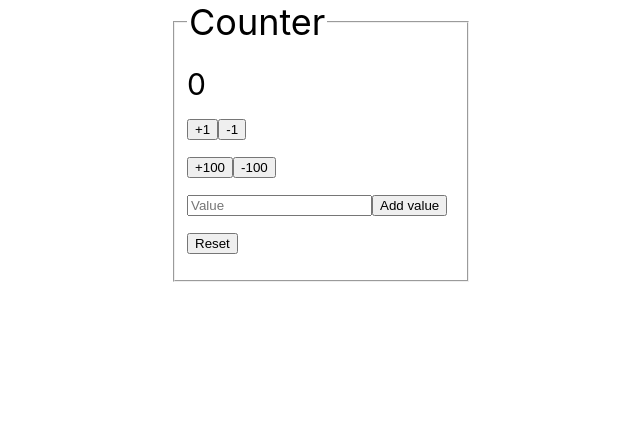
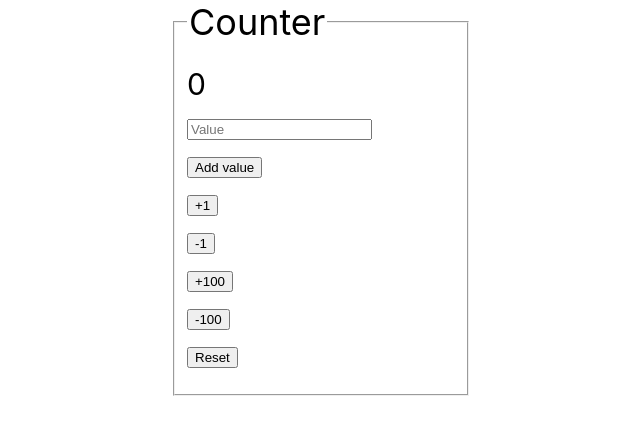
Before and after one commit to ArtemMachulenko/counter, a React (Create React App) app: page / in a window 1280 px wide. Shown: the top 434 px of the page, without its empty margins (319-959 px from the left). Built offline with nearby package versions, Linux system fonts and the light colour scheme.

Commit message:
-completed counter

```diff
--- a/src/components/counter-button/CounterButton.js
+++ b/src/components/counter-button/CounterButton.js
@@ -2,9 +2,18 @@ import React from 'react';
 import './CounterButton.scss';
 
 export  const CounterButton = (props) => {
-    const {title='Not title', onButtonClick=null, id='Not id'} = props;
+    const {onButtonClick=null, children} = props;
 
     return (
-        <button id={id} onClick={onButtonClick}>{title}</button>
+        <button onClick={onButtonClick}>{children}</button>
     )
 }
+
+
+// export  const CounterButton = (props) => {
+//     const {title='Not title', onButtonClick=null, id='Not id'} = props;
+//
+//     return (
+//         <button id={id} onClick={onButtonClick}>{title}</button>
+//     )
+// }
--- a/src/components/counter/Counter.js
+++ b/src/components/counter/Counter.js
@@ -5,6 +5,7 @@ import { CounterInput } from "../counter-input/CounterInput";
 import './Counter.scss';
 
 export const Counter = () => {
+    const buttons = ['Add value','+1', '-1', '+100', '-100', 'Reset'];
     const [counter, setCounter] = React.useState(0);
     const [inputValue, setInputValue] = React.useState('');
 
@@ -13,40 +14,40 @@ export const Counter = () => {
         setInputValue(value > 0? value: '');
     }
 
-    const onButtonClick = (e) => {
+    const onButtonClick = (buttonName) => {
         const actions = {
-            addOne: () => {
+            '+1': () => {
                 let value = +counter;
                 setCounter(value += 1);
             },
-            subtractOne: () => {
+            '-1': () => {
                 let value = +counter;
                 if (!value) return;
                 setCounter(value -= 1);
             },
-            addHundred: () => {
+            '+100': () => {
                 let value = +counter;
                 setCounter(value += 100);
             },
-            subtracHundred: () => {
+            '-100': () => {
                 let value = +counter;
                 if (value -100 < 0) return;
                 setCounter(value -= 100);
             },
-            addValue: () => {
+            'Add value': () => {
                 if (!inputValue) return;
                 let value = +counter;
                 setCounter(value += inputValue);
                 // setInputValue(''); //очистить поле после добавления значения
             },
-            reset: () => {
+            'Reset': () => {
                 let value = +counter;
                 if (!value) return;
                 setCounter(0);
             },
         };
 
-        actions[e.target.id]();
+        actions[buttonName]();
     }
 
     return (
@@ -57,21 +58,90 @@ export const Counter = () => {
                     <CounterConclusion counter={counter} />
                 </p>
                 <p>
-                    <CounterButton id="addOne" title="+1" onButtonClick={onButtonClick} />
-                    <CounterButton id="subtractOne" title="-1"onButtonClick={onButtonClick} />
+                    <CounterInput inputValue={inputValue} onInputChange={onInputChange} />
                 </p>
-                <p>
-                    <CounterButton id="addHundred" title="+100" onButtonClick={onButtonClick} />
-                    <CounterButton id="subtracHundred" title="-100" onButtonClick={onButtonClick} />
-                </p>
-                <p>
-                    <CounterInput inputValue={inputValue} onInputChange={onInputChange}/>
-                    <CounterButton id="addValue" title="Add value" onButtonClick={onButtonClick} />
-                </p>
-                <p>
-                    <CounterButton id="reset" title="Reset" onButtonClick={onButtonClick} />
-                </p>
+                {
+                    buttons.map((button,index) => {
+                        return (
+                            <p key={index}>
+                                <CounterButton onButtonClick={() => {onButtonClick(button)}}>{button}</CounterButton>
+                            </p>
+                        );
+                    })
+                }
             </fieldset>
         </div>
     );
 }
+
+// export const Counter = () => {
+//     const [counter, setCounter] = React.useState(0);
+//     const [inputValue, setInputValue] = React.useState('');
+//
+//     const onInputChange = (e) => {
+//         let value = +e.target.value;
+//         setInputValue(value > 0? value: '');
+//     }
+//
+//     const onButtonClick = (e) => {
+//         const actions = {
+//             addOne: () => {
+//                 let value = +counter;
+//                 setCounter(value += 1);
+//             },
+//             subtractOne: () => {
+//                 let value = +counter;
+//                 if (!value) return;
+//                 setCounter(value -= 1);
+//             },
+//             addHundred: () => {
+//                 let value = +counter;
+//                 setCounter(value += 100);
+//             },
+//             subtracHundred: () => {
+//                 let value = +counter;
+//                 if (value -100 < 0) return;
+//                 setCounter(value -= 100);
+//             },
+//             addValue: () => {
+//                 if (!inputValue) return;
+//                 let value = +counter;
+//                 setCounter(value += inputValue);
+//                 // setInputValue(''); //очистить поле после добавления значения
+//             },
+//             reset: () => {
+//                 let value = +counter;
+//                 if (!value) return;
+//                 setCounter(0);
+//             },
+//         };
+//
+//         actions[e.target.id]();
+//     }
+//
+//     return (
+//         <div className="counter-wrapper">
+//             <fieldset>
+//                 <legend className="counter-title">Counter</legend>
+//                 <p>
+//                     <CounterConclusion counter={counter} />
+//                 </p>
+//                 <p>
+//                     <CounterButton id="addOne" title="+1" onButtonClick={onButtonClick} />
+//                     <CounterButton id="subtractOne" title="-1"onButtonClick={onButtonClick} />
+//                 </p>
+//                 <p>
+//                     <CounterButton id="addHundred" title="+100" onButtonClick={onButtonClick} />
+//                     <CounterButton id="subtracHundred" title="-100" onButtonClick={onButtonClick} />
+//                 </p>
+//                 <p>
+//                     <CounterInput inputValue={inputValue} onInputChange={onInputChange} />
+//                     <CounterButton id="addValue" title="Add value" onButtonClick={onButtonClick} />
+//                 </p>
+//                 <p>
+//                     <CounterButton id="reset" title="Reset" onButtonClick={onButtonClick} />
+//                 </p>
+//             </fieldset>
+//         </div>
+//     );
+// }
```
